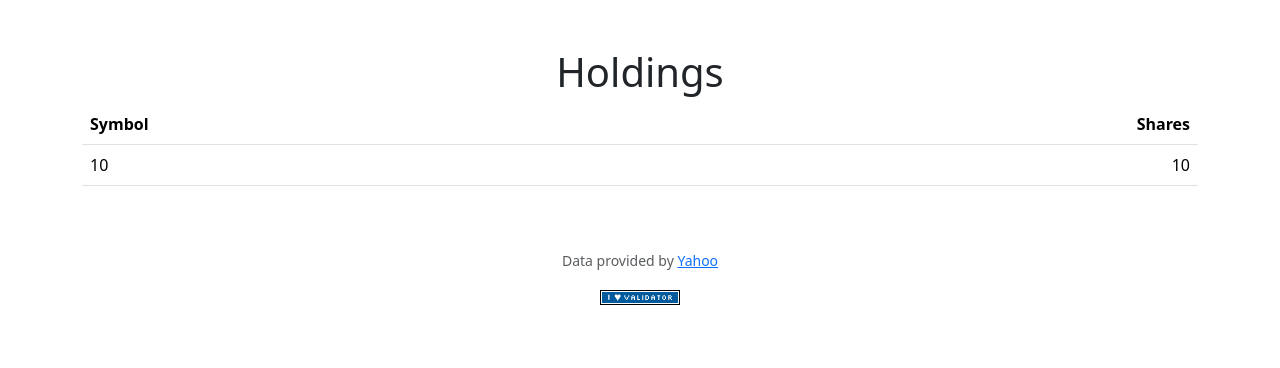
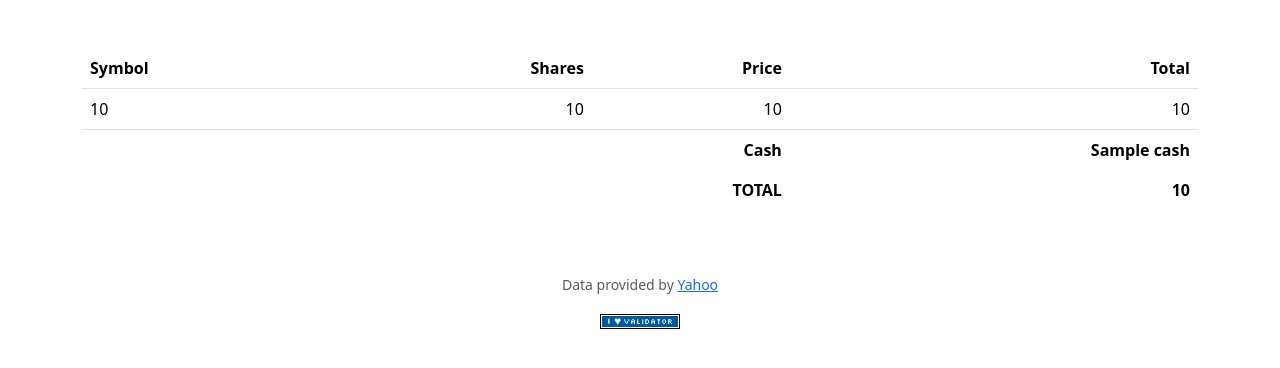
Before and after one commit to UberChili/CS50_finance, a Flask app: template templates/index.html in a window 1280 px wide. Shown: the part 76-444 px from the top of the page. Run offline with Flask 3, Linux system fonts and the light colour scheme; the template is opened without the code that fills it: most values are stand-ins (such as "Sample title", 1, 10 or a date in 2020); some libraries are stand-ins or nearby versions.

Commit message:
Finished index(), I think it works properly

```diff
--- a/app.py
+++ b/app.py
@@ -36,8 +36,22 @@ def after_request(response):
 @login_required
 def index():
     """Show portfolio of stocks"""
+    cash = db.execute("SELECT * FROM users WHERE id = ?", session['user_id'])[0]['cash']
+    grand_total = 0
     rows = db.execute("SELECT * FROM holdings WHERE user_id = ?", session['user_id'])
-    return render_template("index.html", holdings=rows)
+    holdings = []
+    for row in rows:
+        total = 0
+        looked_info = lookup(row['symbol'])
+        if looked_info == None:
+            return apology("Error looking up symbol")
+        else:
+            price = looked_info['price']
+            total = price * row['amount']
+            holdings.append({'symbol': row['symbol'], 'amount': row['amount'], 'price': usd(price), 'total': usd(total)})
+        grand_total += total
+
+    return render_template("index.html", holdings=holdings, cash=usd(round(cash, 2)), grand_total=usd(round(grand_total+cash)))
 
 
 @app.route("/buy", methods=["GET", "POST"])
--- a/templates/index.html
+++ b/templates/index.html
@@ -6,12 +6,13 @@
 
 {% block main %}
     <div class="section">
-        <h1>Holdings</h1>
         <table class="table table-stripped">
             <thead>
                 <tr>
                     <th class="text-start">Symbol</th>
                     <th class="text-end">Shares</th>
+                    <th class="text-end">Price</th>
+                    <th class="text-end">Total</th>
                 </tr>
             </thead>
             <tbody>
@@ -19,9 +20,21 @@
                     <tr>
                         <td class="text-start">{{ row.symbol }}</td>
                         <td class="text-end">{{ row.amount }}</td>
+                        <td class="text-end">{{ row.price }}</td>
+                        <td class="text-end">{{ row.total }}</td>
                     </tr>
                 {% endfor %}
             </tbody>
+            <tfoot>
+                <tr>
+                    <td class="border-0 fw-bold text-end" colspan="3">Cash</td>
+                    <td class="border-0 fw-bold text-end">{{ cash }}</td>
+                </tr>
+                <tr>
+                    <td class="border-0 fw-bold text-end" colspan="3">TOTAL</td>
+                    <td class="border-0 fw-bold text-end">{{ grand_total }}</td>
+                </tr>
+            </tfoot>
         </table>
     </div>
 {% endblock %}
```
Also changed, not shown: finance.db.
